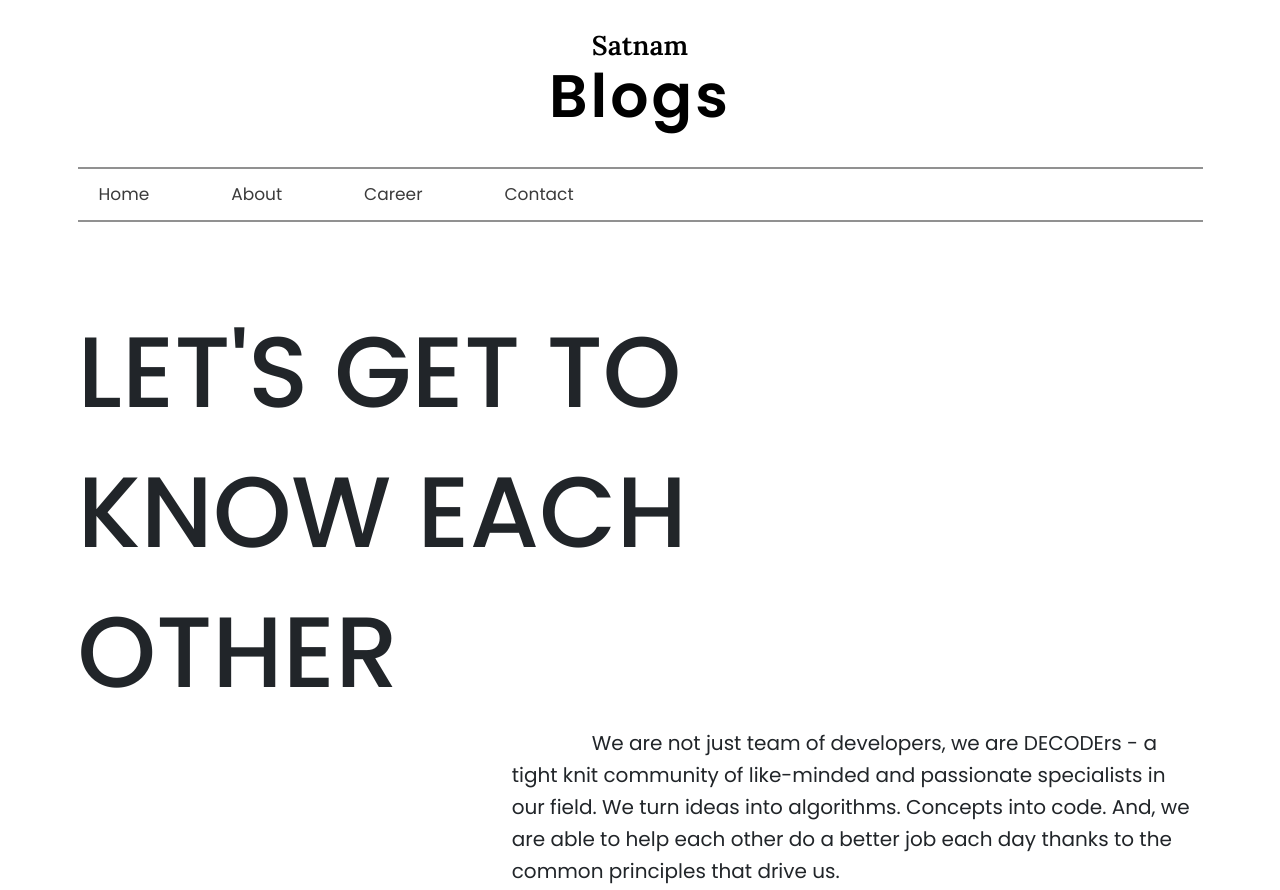
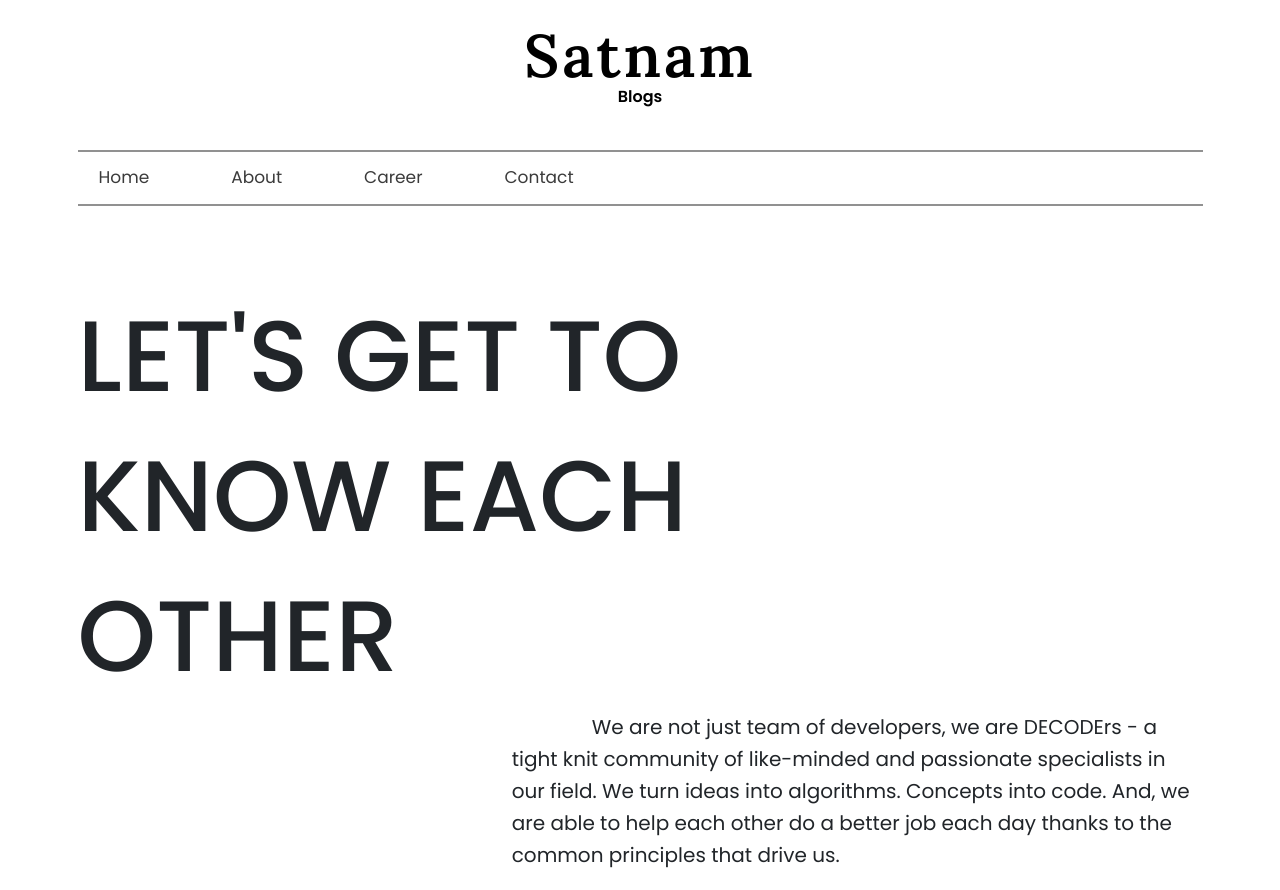
Before and after one commit to aniketbhalla2544/API-Blogging-Website, a plain HTML site: page about.html in a window 1280 px wide. Shown: the top 890 px of the page. Drawn offline with nearby package versions, Linux system fonts and the light colour scheme.

Commit message:
Update app.css

```diff
--- a/css/app.css
+++ b/css/app.css
@@ -7,11 +7,7 @@
 }
 
 .logo span:nth-of-type(1) {
-  font-size: 2.7rem;
-}
-
-.logo span:nth-of-type(2) {
-  font-size: 6rem;
+   font-size: 6rem;
   line-height: 1;
   letter-spacing: 0.05em;
 }
```
